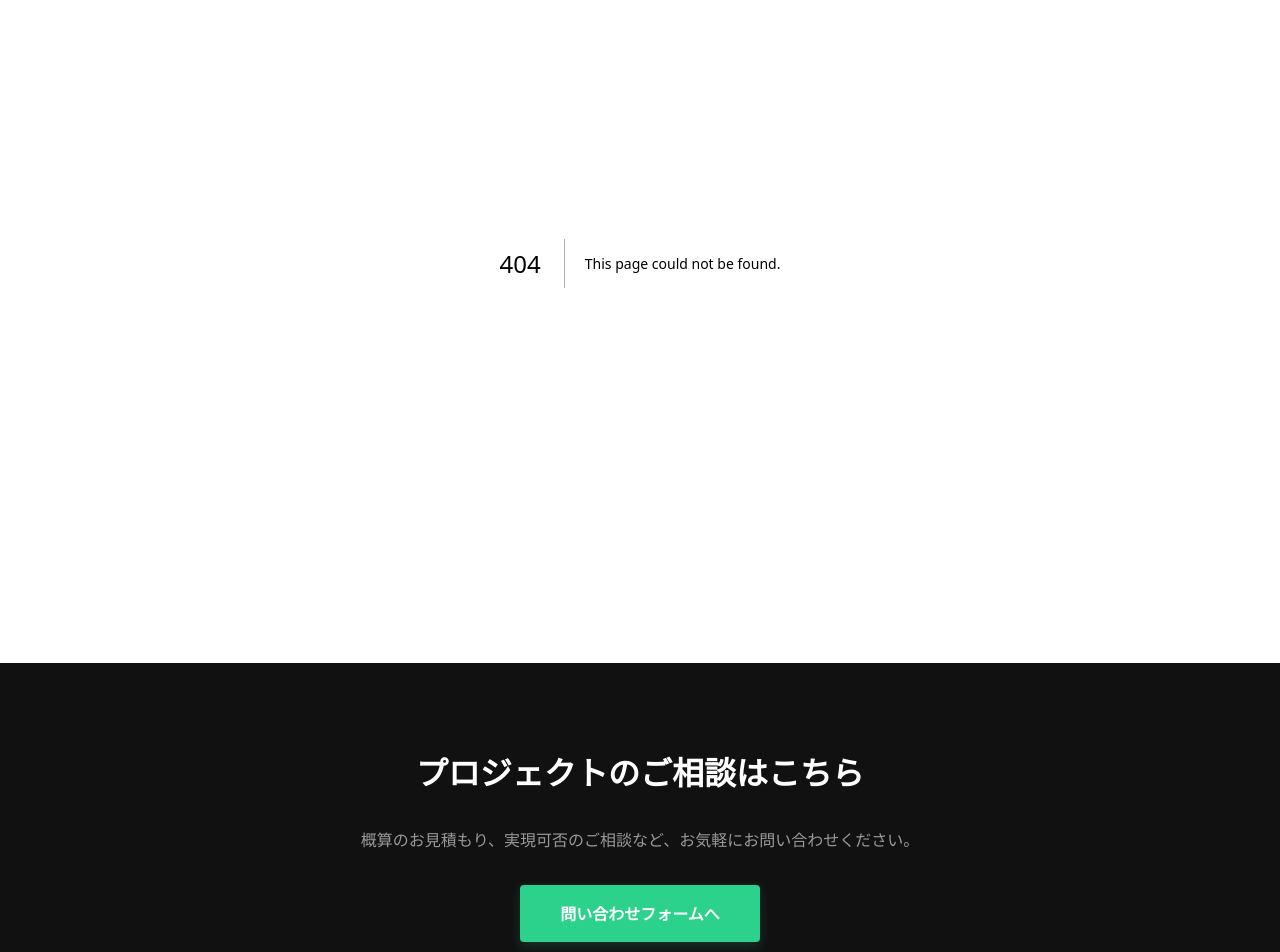
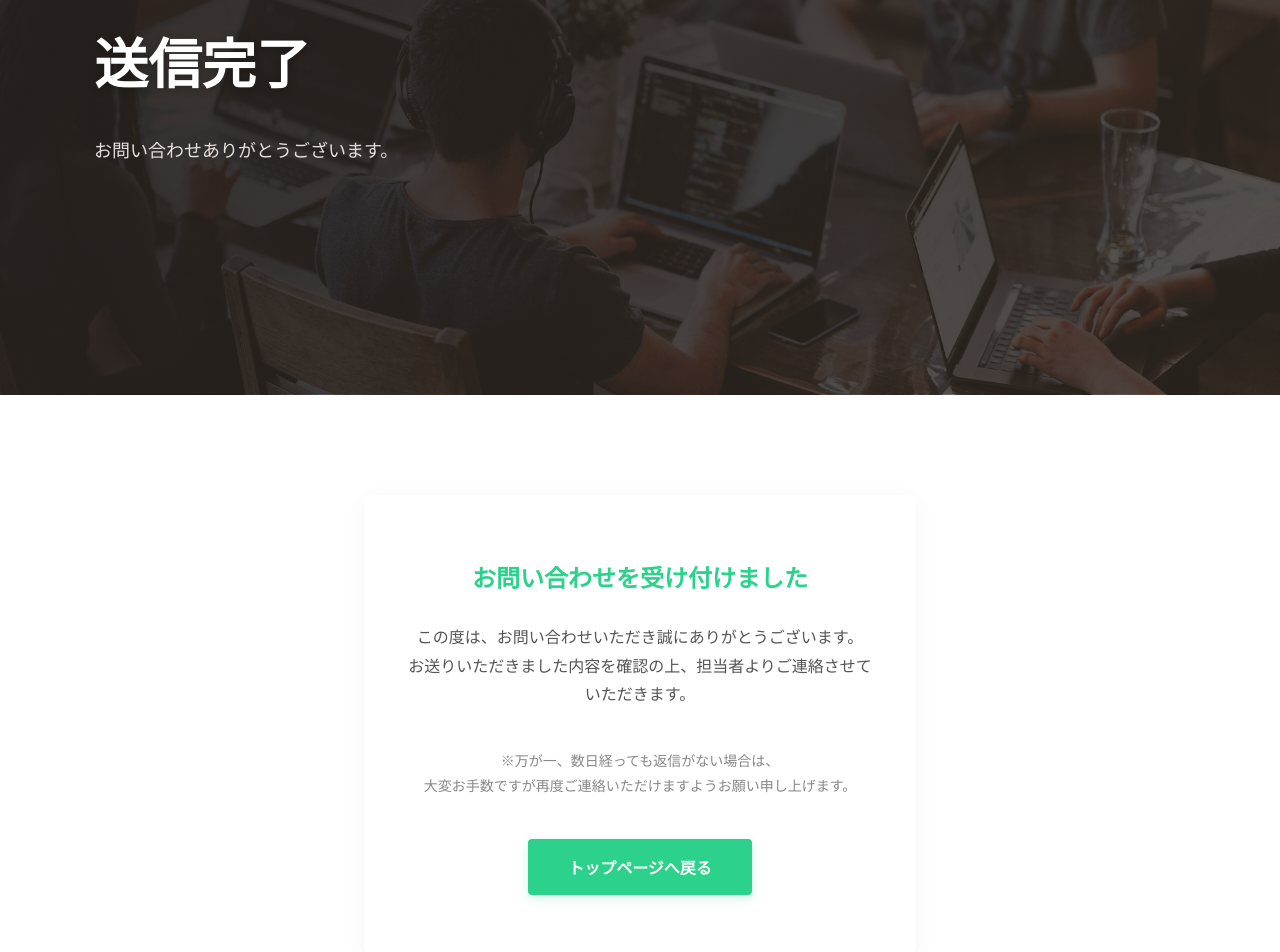
Before and after one commit to fitseek-inc/fitseek-corporate, a Next.js app: page /contact/success in a window 1280 px wide. Before the commit this address had no page. Shown: the part 217-1169 px from the top of the page. Built offline with nearby package versions, Linux system fonts and the light colour scheme.

Commit message:
feat: 問い合わせ完了ページとGAの導入

```diff
--- /dev/null
+++ b/app/contact/success/page.tsx
@@ -0,0 +1,68 @@
+"use client";
+
+import { useEffect } from "react";
+import Link from "next/link";
+
+export default function ContactSuccessPage() {
+  useEffect(() => {
+    window.gtag?.("event", "contact_submit");
+  }, []);
+
+  return (
+    <>
+      <section className="hero">
+        <div className="container">
+          <div className="hero-content">
+            <h1>送信完了</h1>
+            <p>お問い合わせありがとうございます。</p>
+          </div>
+        </div>
+      </section>
+
+      <section className="section">
+        <div
+          className="container"
+          style={{ textAlign: "center", maxWidth: "600px" }}
+        >
+          <div
+            style={{
+              background: "#fff",
+              padding: "60px 40px",
+              borderRadius: "8px",
+              boxShadow: "0 4px 20px rgba(0,0,0,0.05)",
+            }}
+          >
+            <h2
+              style={{
+                fontSize: "24px",
+                fontWeight: "bold",
+                marginBottom: "24px",
+                color: "#2cd28c",
+              }}
+            >
+              お問い合わせを受け付けました
+            </h2>
+            <p
+              style={{ marginBottom: "40px", lineHeight: "1.8", color: "#555" }}
+            >
+              この度は、お問い合わせいただき誠にありがとうございます。
+              <br />
+              お送りいただきました内容を確認の上、担当者よりご連絡させていただきます。
+            </p>
+            <p
+              style={{ marginBottom: "40px", fontSize: "14px", color: "#888" }}
+            >
+              ※万が一、数日経っても返信がない場合は、
+              <br />
+              大変お手数ですが再度ご連絡いただけますようお願い申し上げます。
+            </p>
+
+            <Link href="/" className="btn btn-primary">
+              トップページへ戻る
+            </Link>
+          </div>
+        </div>
+      </section>
+    </>
+  );
+}
--- a/app/layout.tsx
+++ b/app/layout.tsx
@@ -3,6 +3,7 @@ import { Noto_Sans_JP } from "next/font/google";
 import Header from "@/components/Header";
 import Footer from "@/components/Footer";
 import type { Metadata } from "next";
+import { GoogleAnalytics } from "@next/third-parties/google";
 
 // フォントの設定
 const notoSansJP = Noto_Sans_JP({
@@ -37,6 +38,7 @@ export default function RootLayout({
         <Header />
         <main>{children}</main>
         <Footer />
+        <GoogleAnalytics gaId="G-C3KX8KPGEW" />
       </body>
     </html>
   );
--- a/package.json
+++ b/package.json
@@ -9,6 +9,7 @@
     "lint": "eslint"
   },
   "dependencies": {
+    "@next/third-parties": "^16.1.4",
     "next": "16.1.3",
     "react": "19.2.3",
     "react-dom": "19.2.3",
```
Also changed, not shown: app/contact/page.tsx (+28 -6 lines), 1 other file (tests, documents, lock files or other folders).
